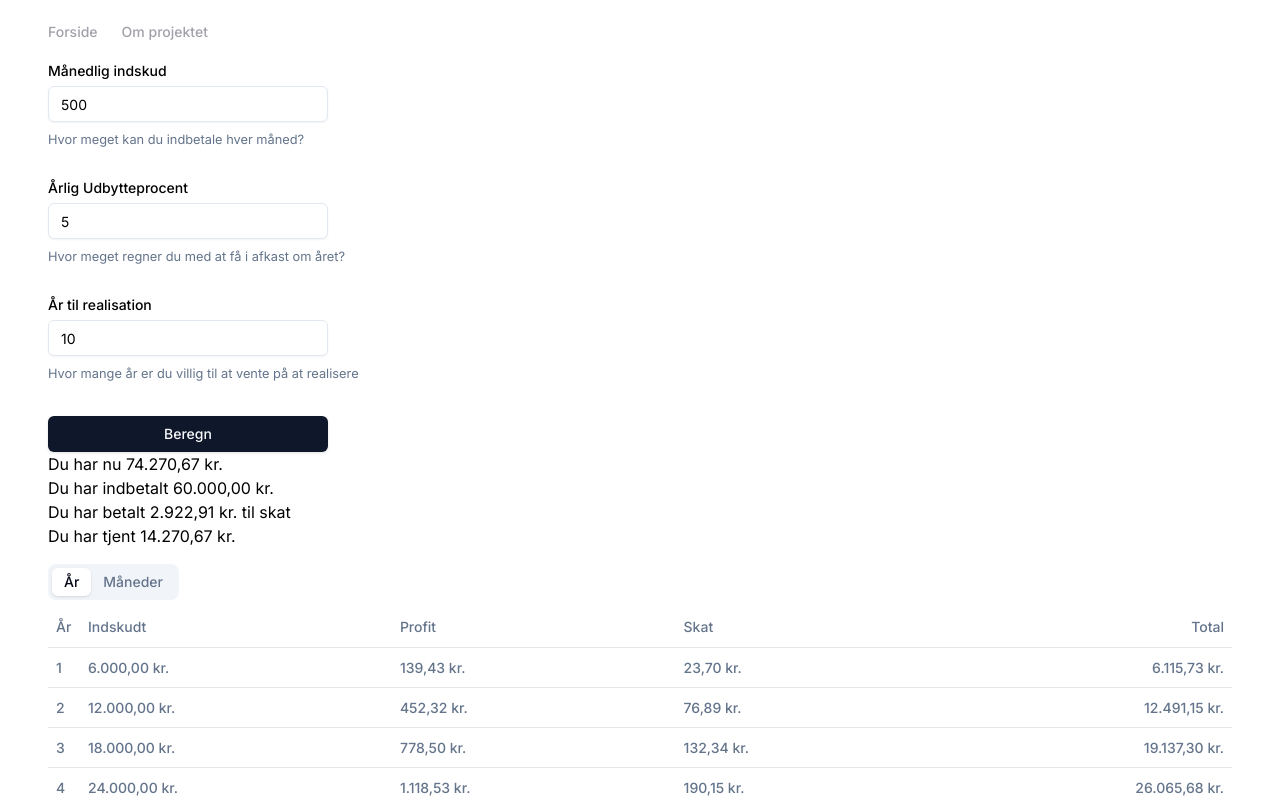
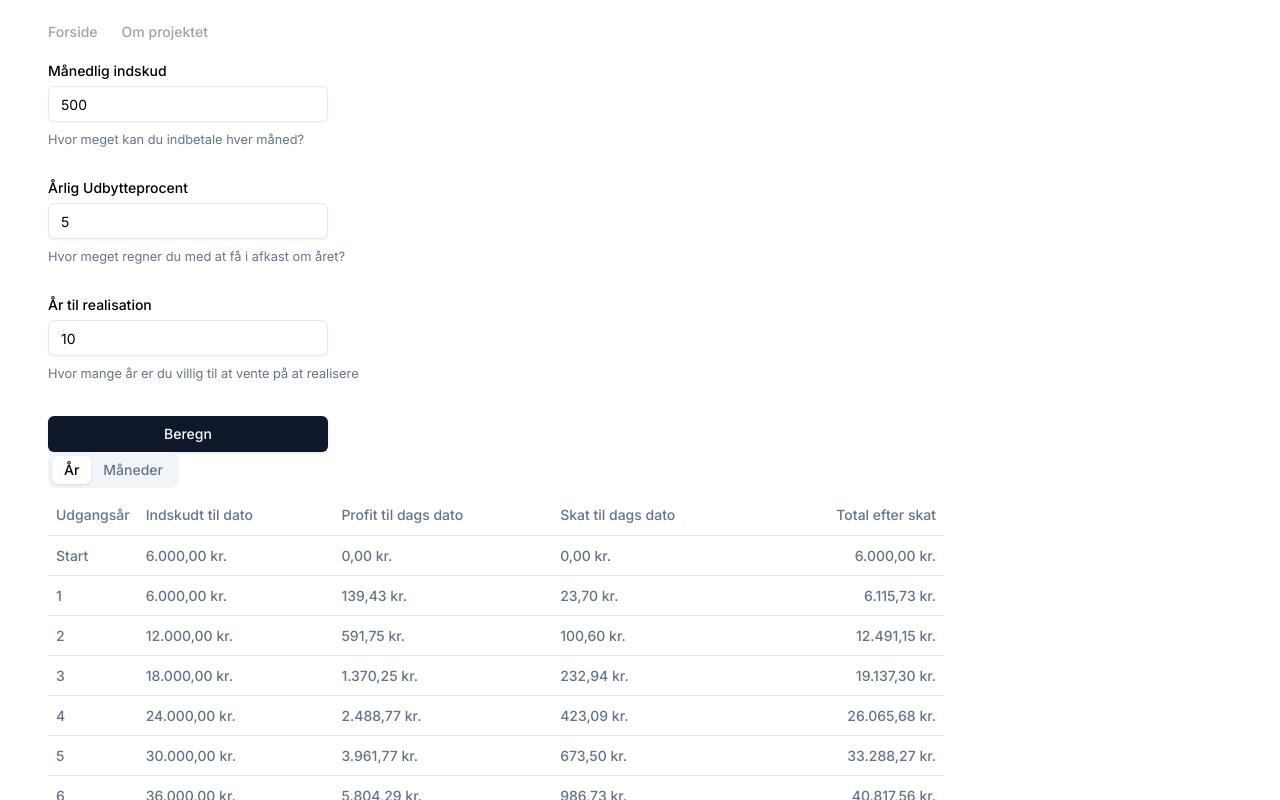
Before and after one commit to barrybtw/aktiesparekonto, a Next.js app: page / in a window 1280 px wide. Both pictures are taken after a click on the button "Beregn". Shown: the top 800 px of the page. Built offline with nearby package versions, Linux system fonts and the light colour scheme.

Commit message:
table setup for years, todo: months

```diff
--- a/components/projections.tsx
+++ b/components/projections.tsx
@@ -21,7 +21,9 @@ type YearsData = Partial<{
   [key: number]: {
     valueThisYear: number;
     profitThisYear: number;
+    profitToThisYear: number;
     taxesToPayThisYear: number;
+    taxesToPayToThisYear: number;
     monthsThisYear: MonthsData;
   };
 }>;
@@ -30,20 +32,17 @@ type MonthsData = Partial<{
   [key: number]: {
     valueThisMonth: number;
     profitThisMonth: number;
+    profitToThisMonth: number;
   };
 }>;
 
 const taxesYearlyRate = 0.17 as const;
 
 export default function Projections() {
-  const {
-    monthlyPayment,
-    estimatedReturnInPercent,
-    yearsToLookAhead,
-    ..._setters
-  } = useCalculatorStore();
+  const { monthlyPayment, estimatedReturnInPercent, yearsToLookAhead } =
+    useCalculatorStore();
 
-  const { finalValue, finalTaxes, allYearsWithMonthsInside } = useMemo(() => {
+  const { allYearsWithMonthsInside } = useMemo(() => {
     // Initialize data stores
     let monthStore = {} as MonthsData;
     let yearStore = {} as YearsData;
@@ -59,6 +58,7 @@ export default function Projections() {
     // Initialize variables for final value and taxes
     let fromStartToEnd = 0;
     let taxesFromStartToEnd = 0;
+    let profitFomStartToEnd = 0;
 
     // Loop through the specified number of years
     [...Array(yearsToLookAhead ?? 0)].forEach((_, year) => {
@@ -78,11 +78,13 @@ export default function Projections() {
 
         // Track the profit earned this year
         profitThisYear += profitThisMonth;
+        profitFomStartToEnd += profitThisMonth;
 
         // Store the data for the current month
         monthStore[month] = {
           valueThisMonth: fromStartToEnd,
           profitThisMonth: profitThisMonth,
+          profitToThisMonth: profitThisYear,
         };
       });
 
@@ -95,14 +97,16 @@ export default function Projections() {
       yearStore[year] = {
         valueThisYear: fromStartToEnd,
         profitThisYear: profitThisYear,
+        profitToThisYear: profitFomStartToEnd,
         taxesToPayThisYear: taxToPay,
+        taxesToPayToThisYear: taxesFromStartToEnd,
         monthsThisYear: { ...monthStore },
       };
     });
 
     return {
-      finalValue: fromStartToEnd.toFixed(2) ?? 0,
-      finalTaxes: taxesFromStartToEnd.toFixed(2),
+      // finalValue: fromStartToEnd.toFixed(2) ?? 0,
+      // finalTaxes: taxesFromStartToEnd.toFixed(2),
       allYearsWithMonthsInside: yearStore,
     };
   }, [monthlyPayment, estimatedReturnInPercent, yearsToLookAhead]);
@@ -112,24 +116,18 @@ export default function Projections() {
     return null;
   }
 
-  const formattedFinalValue = Formatter.format(+finalValue);
-  const formattedMonthlyPaymentTotal = Formatter.format(
-    monthlyPayment * 12 * yearsToLookAhead,
-  );
-  const formattedFinalTaxes = Formatter.format(+finalTaxes);
-  const formattedTotalEarnings = Formatter.format(
-    +finalValue - monthlyPayment * 12 * yearsToLookAhead,
-  );
+  // const formattedFinalValue = Formatter.format(+finalValue);
+  // const formattedMonthlyPaymentTotal = Formatter.format(
+  //   monthlyPayment * 12 * yearsToLookAhead,
+  // );
+  // const formattedFinalTaxes = Formatter.format(+finalTaxes);
+  // const formattedTotalEarnings = Formatter.format(
+  //   +finalValue - monthlyPayment * 12 * yearsToLookAhead,
+  // );
 
   return (
     <div className='flex flex-col space-y-4'>
-      <div>
-        <p>Du har nu {formattedFinalValue}</p>
-        <p>Du har indbetalt {formattedMonthlyPaymentTotal}</p>
-        <p>Du har betalt {formattedFinalTaxes} til skat</p>
-        <p>Du har tjent {formattedTotalEarnings}</p>
-      </div>
-      <Tabs defaultValue='years' className='w-full'>
+      <Tabs defaultValue='years' className='w-full max-w-4xl'>
         <TabsList>
           <TabsTrigger value='years'>År</TabsTrigger>
           <TabsTrigger value='months'>Måneder</TabsTrigger>
@@ -139,14 +137,25 @@ export default function Projections() {
             <TableCaption>En oversigt over årene</TableCaption>
             <TableHeader>
               <TableRow>
-                <TableHead className='w-8'>År</TableHead>
-                <TableHead>Indskudt</TableHead>
-                <TableHead>Profit</TableHead>
-                <TableHead>Skat</TableHead>
-                <TableHead className='text-right'>Total</TableHead>
+                <TableHead className='w-20'>Udgangsår</TableHead>
+                <TableHead>Indskudt til dato</TableHead>
+                <TableHead>Profit til dags dato</TableHead>
+                <TableHead>Skat til dags dato</TableHead>
+                <TableHead className='text-right'>Total efter skat</TableHead>
               </TableRow>
             </TableHeader>
             <TableBody>
+              <TableRow key={'magicone'}>
+                <TableHead aria-label='år nummer'>Start</TableHead>
+                <TableHead aria-label='indskudt mængde'>
+                  {Formatter.format(monthlyPayment * 12)}
+                </TableHead>
+                <TableHead aria-label='profit'>{Formatter.format(0)}</TableHead>
+                <TableHead aria-label='skat'>{Formatter.format(0)}</TableHead>
+                <TableHead className='text-right'>
+                  {Formatter.format(monthlyPayment * 12)}
+                </TableHead>
+              </TableRow>
               {Object.entries(allYearsWithMonthsInside as YearsData).map(
                 ([year, data]) => {
                   console.log(data, year);
@@ -159,11 +168,11 @@ export default function Projections() {
                           ((+year + 1) as number) * (monthlyPayment * 12),
                         )}
                       </TableHead>
-                      <TableHead aria-label='profit'>
-                        {Formatter.format(data?.profitThisYear ?? 0)}
+                      <TableHead aria-label='profit dette år'>
+                        {Formatter.format(data?.profitToThisYear ?? 0)}
                       </TableHead>
-                      <TableHead aria-label='skat'>
-                        {Formatter.format(data?.taxesToPayThisYear ?? 0)}
+                      <TableHead aria-label='skat dette år'>
+                        {Formatter.format(data?.taxesToPayToThisYear ?? 0)}
                       </TableHead>
                       <TableHead className='text-right'>
                         {Formatter.format(data?.valueThisYear ?? 0)}
```
